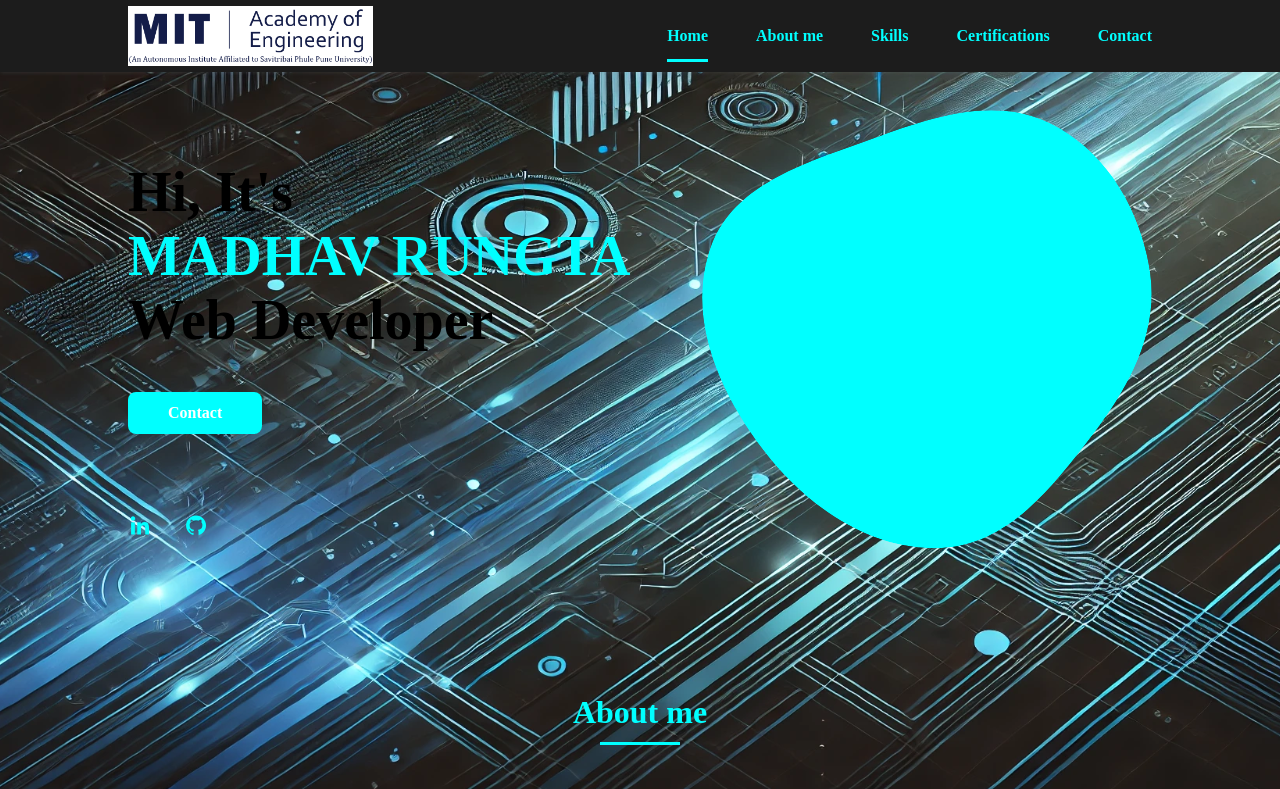
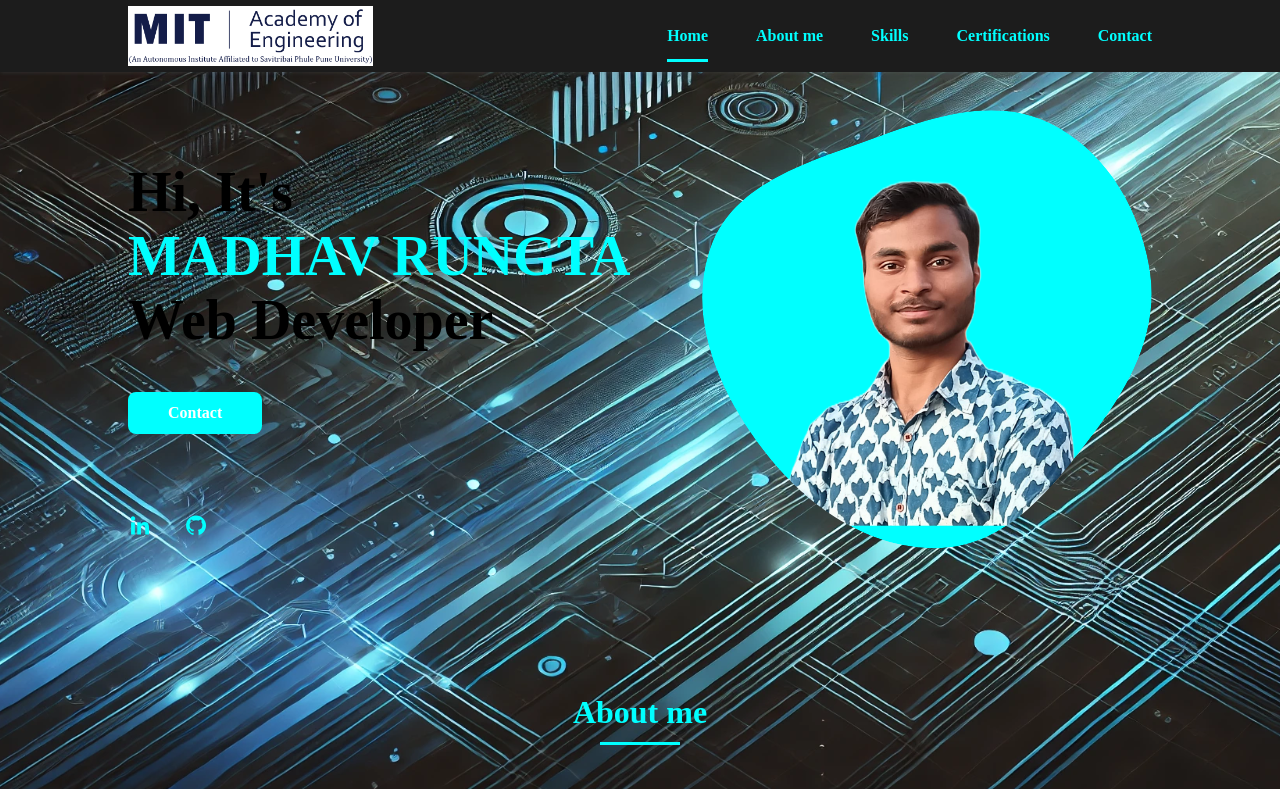
Before and after one commit to madhavrungta/R.madhav.github.io, a plain HTML site: page index.html in a window 1280 px wide. Shown: the top 789 px of the page. Drawn offline with nearby package versions, Linux system fonts and the light colour scheme; files whose address does not match are found by name.

Commit message:
Update index.html

```diff
--- a/index.html
+++ b/index.html
@@ -59,7 +59,7 @@
                         </mask>
                         <g mask="url(#mask0)">
                             <path d="M9.19024 145.964C34.0253 76.5814 114.865 54.7299 184.111 29.4823C245.804 6.98884 311.86 -14.9503 370.735 14.143C431.207 44.026 467.948 107.508 477.191 174.311C485.897 237.229 454.931 294.377 416.506 344.954C373.74 401.245 326.068 462.801 255.442 466.189C179.416 469.835 111.552 422.137 65.1576 361.805C17.4835 299.81 -17.1617 219.583 9.19024 145.964Z"/>
-                            <image class="home__blob-img" x="50" y="60" href="assets/img/Madhav_img_2.png"/>
+                            <image class="home__blob-img" x="50" y="60" href="Madhav_img_2.png"/>
                         </g>
                     </svg>
                 </div>
```
